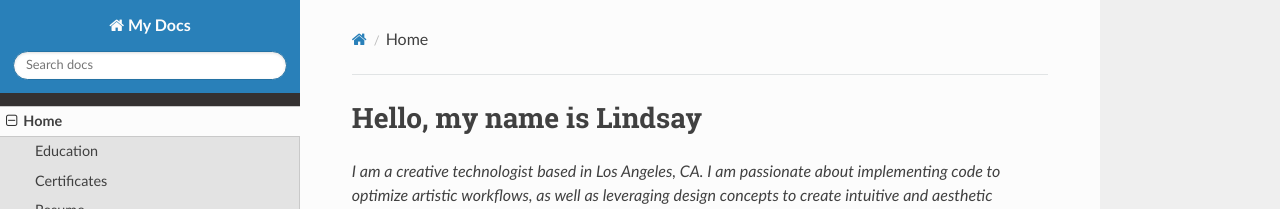
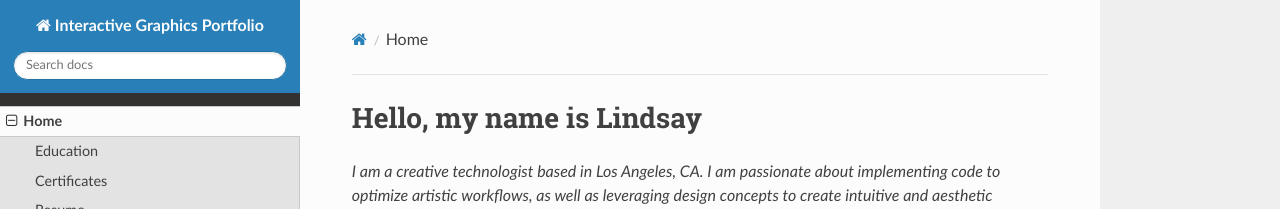
Before and after one commit to likornguth/CodePortfolio, an MkDocs documentation site: the page built from docs/index.md, in a window 1280 px wide. Shown: the top 209 px of the page. Built offline with MkDocs 1.6.1, drawn with Linux system fonts in a browser that asks for light colours; nearby versions of some CDN libraries.

```diff
--- a/mkdocs.yml
+++ b/mkdocs.yml
@@ -1,4 +1,4 @@
-site_name: My Docs
+site_name: Interactive Graphics Portfolio
 nav:
   - Home: index.md
   - Web-Based IK Rig & Keyframe Editor: project0.md
```
Also changed, not shown: docs/img/favicon.ico (added), site/img/favicon.ico, site/index.html, 1 other file.
